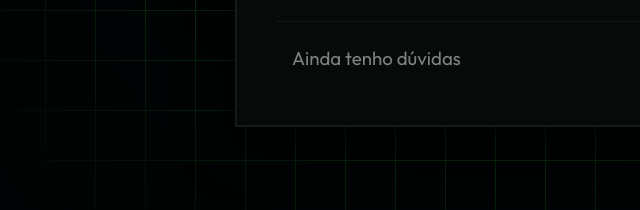
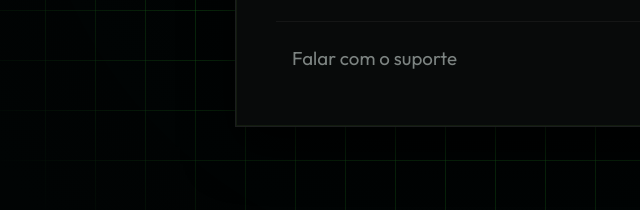
Before and after one commit to henriquegsantos149/valida-o-vital-cio, a plain HTML site: page index.html in a window 1280 px wide. Shown: the part 590-800 px from the top of the page, 155-795 px from the left. Drawn offline with Linux system fonts and the light colour scheme; some icons are missing.

Commit message:
Revert support button text on initial screen to 'Falar com o suporte'

```diff
--- a/index.html
+++ b/index.html
@@ -44,7 +44,7 @@
                 </button>
                 <button class="btn btn-support btn-full" onclick="redirectTo('suporte')">
                     <i class="ph ph-whatsapp-logo"></i>
-                    <span class="btn-text">Ainda tenho dúvidas</span>
+                    <span class="btn-text">Falar com o suporte</span>
                 </button>
             </div>
         </div>
```
